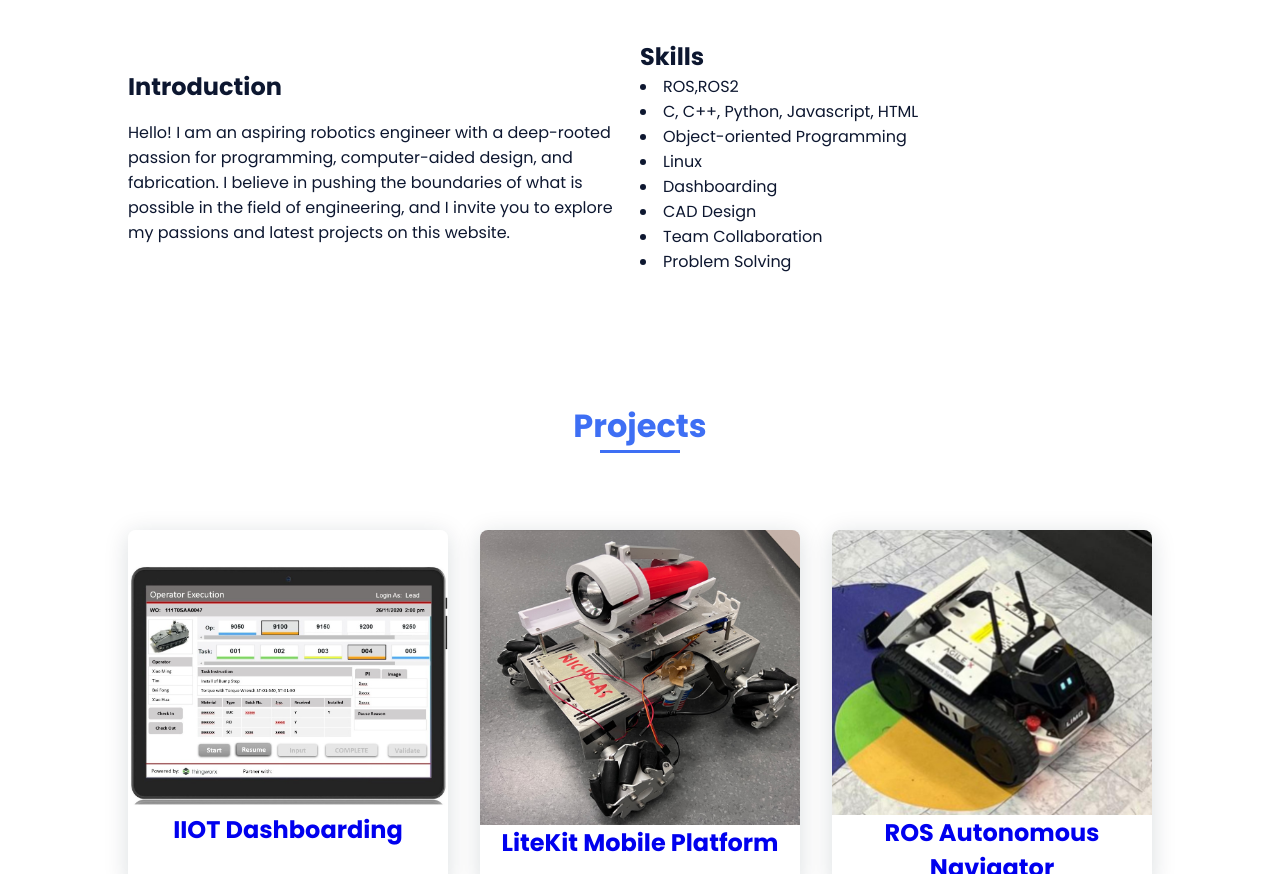
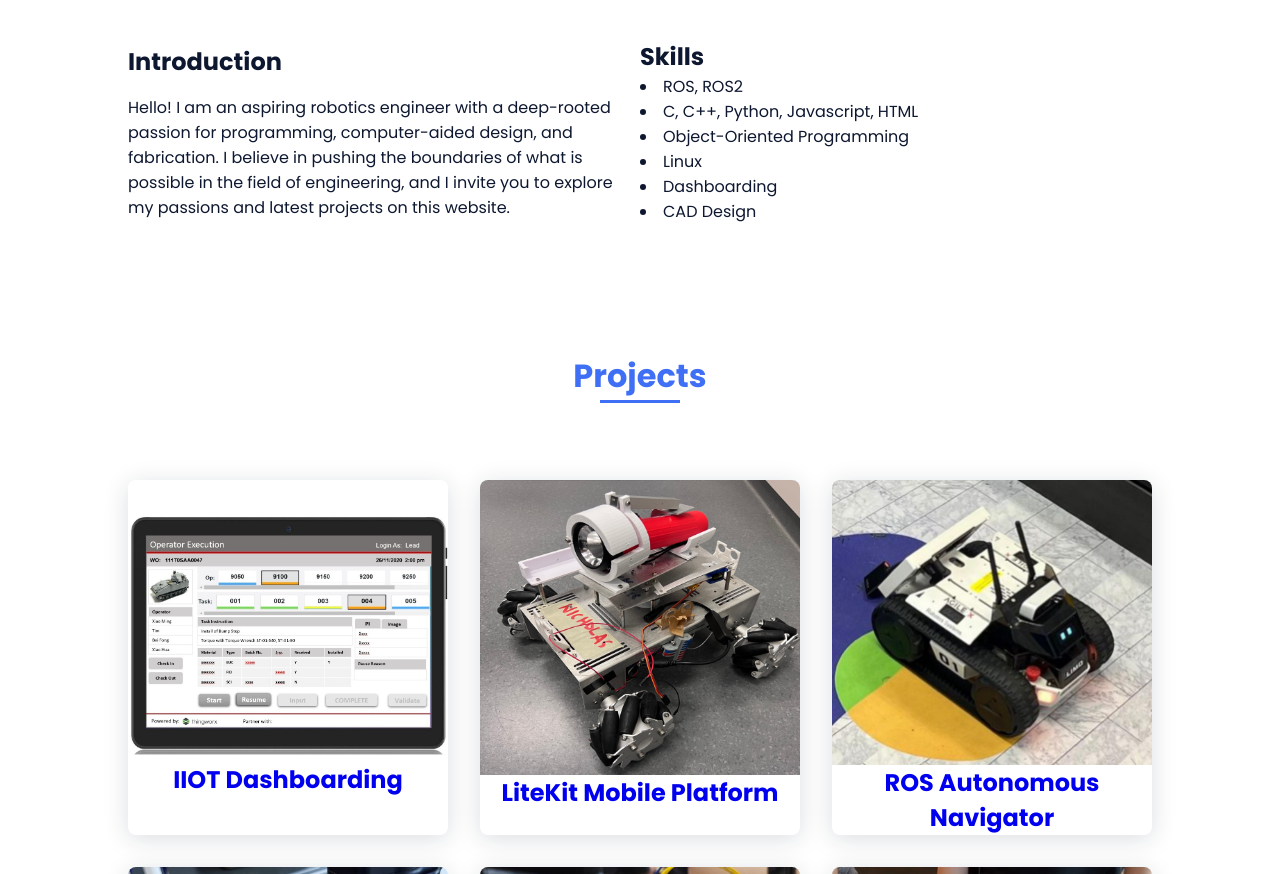
Before and after one commit to 2201124/sep2-portfolio, a plain HTML site: page index.html in a window 1280 px wide. Shown: the part 860-1734 px from the top of the page. Drawn offline with nearby package versions, Linux system fonts and the light colour scheme.

Commit message:
Small Text Changes

```diff
--- a/index.html
+++ b/index.html
@@ -58,14 +58,12 @@
                 </div>
                 <div>
                     <h2 class="about__text">Skills</h2>
-                    <p class="about__text"><li>ROS,ROS2</li></p>
+                    <p class="about__text"><li>ROS, ROS2</li></p>
                     <p class="about__text"><li>C, C++, Python, Javascript, HTML</li></p>
-                    <p class="about__text"><li>Object-oriented Programming</li></p>
+                    <p class="about__text"><li>Object-Oriented Programming</li></p>
                     <p class="about__text"><li>Linux</li></p>
                     <p class="about__text"><li>Dashboarding</li></p>
                     <p class="about__text"><li>CAD Design</li></p>
-                    <p class="about__text"><li>Team Collaboration</li></p>
-                    <p class="about__text"><li>Problem Solving</li></p>
                 </div>
 
             </div>
```
